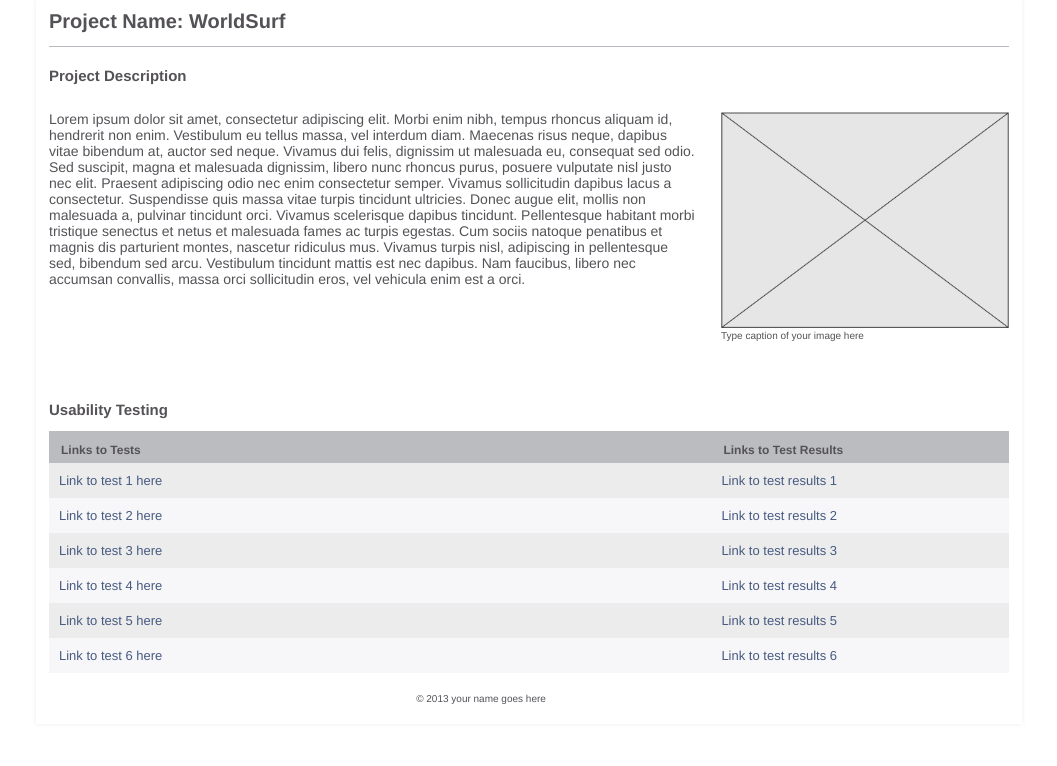
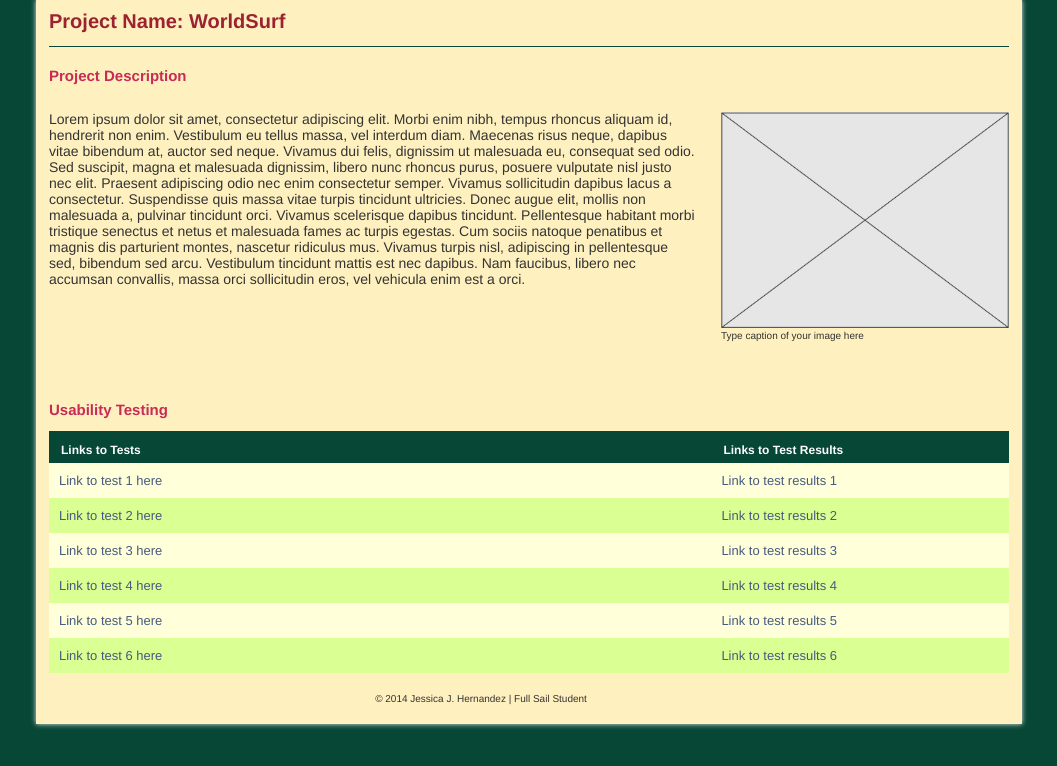
Before and after one commit to JesHerArt/WiU, a plain HTML site: page AssignmentB1/index.html in a window 1280 px wide. Shown: the whole page, without its empty margins (111-1168 px from the left). Drawn offline with Linux system fonts and the light colour scheme.

Commit message:
Updating changes

```diff
--- a/AssignmentB1/css/main.css
+++ b/AssignmentB1/css/main.css
@@ -3,8 +3,9 @@
 body{
 	font-size: 62.5%;
 	font-family: helvetica, arial, sans-serif;
-	color:#545257; /*changes color of the whole text*/
+	color:#333; /*changes color of the whole text*/
 	margin-top: 0;
+	background: #074736;
 }
 #wrapper{
 	width:960px;
@@ -14,23 +15,25 @@ body{
 	-webkit-box-shadow: 0px 0px 5px #ececec;
 	-moz-box-shadow:    0px 0px 5px #ececec;
 	box-shadow:         0px 0px 5px #ececec;
-
+	background: #FFF1BF;
 }
 /*-------------------------------------------  header -------------------------------------------------------*/
 
 header{
-	border-bottom: 1px solid #bbb8bf; /*changes color of border under project name*/
+	border-bottom: 1px solid #074736; /*changes color of border under project name*/
 }
 h1{
 	margin-top: 0;
 	padding-top: 10px;
+	color: #9C2231;
 }
 h2{
 	margin-top: 20px;
+	color: #C72B56;
 }
 /*-------------------------------------------  table -------------------------------------------------------*/
 table{
-	background: #f7f7f9;  /*changes color of the background of the table*/
+	background: #DAFF92;  /*changes color of the background of the table*/
 	border-collapse: collapse;
 	width: 100%;
 }
@@ -39,15 +42,15 @@ tr{
 	border-color: inherit;
 }
 .odd{
-	background: #ececec; /*changes color of the stripes table*/
+	background: #FFFFD9; /*changes color of the stripes table*/
 }
 th{
 	text-align: left;
 	padding: 1em 1em .5em;
 	font-weight: bold;
 	font-size: 120%;
-	color: #545257;  /*changes color of table hd text*/
-	background: #bbbcc0; /*changes color of table hd background*/
+	color: #fff;  /*changes color of table hd text*/
+	background: #074736; /*changes color of table hd background*/
 }
 th:first-child{
 	/*border-right: 1px solid #6a7680;*/
--- a/AssignmentB1/index.html
+++ b/AssignmentB1/index.html
@@ -69,7 +69,7 @@
     </table>
   </section>
 
-  <footer> &copy; 2013 your name goes here</footer>
+  <footer> &copy; 2014 Jessica J. Hernandez | Full Sail Student</footer>
   </div> <!-- #wrapper div ends here-->
 </body>
 </html>
```
